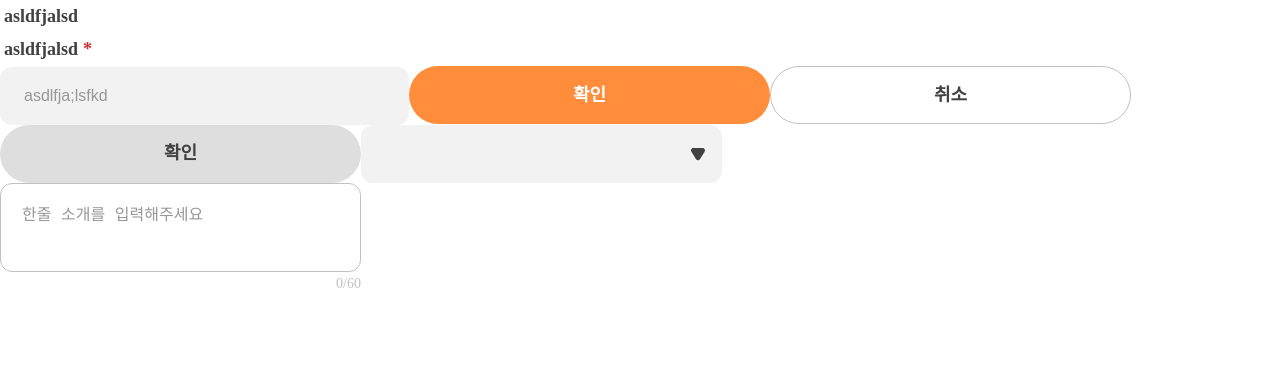
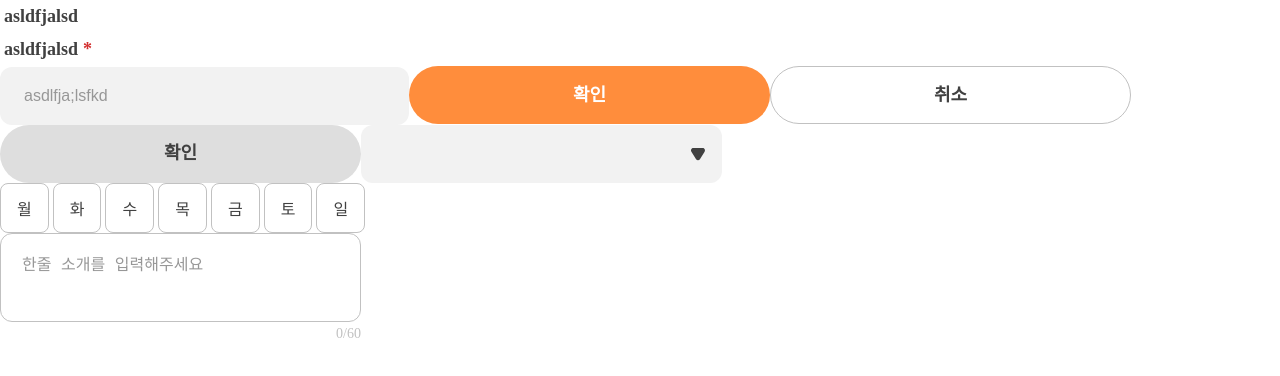
Before and after one commit to TheAverageAgeHasGottenYounger/front, a React (Create React App) app: page / in a window 1280 px wide. Shown: the top 376 px of the page. Built offline with nearby package versions, Linux system fonts and the light colour scheme.

Commit message:
디자인 시스템 selectBox 추가

```diff
--- a/src/APP/components/Components.jsx
+++ b/src/APP/components/Components.jsx
@@ -48,3 +48,11 @@ export const TextArea = ({ placeholder, value, onChange, maxLength }) => {
         </styled.TextAreaContainer>
     );
 };
+
+export const SelectButton = ({ text, selected, onClick }) => {
+    return (
+        <styled.SelectButton selected={selected} onClick={onClick} borderRadius="8px">
+            {text}
+        </styled.SelectButton>
+    );
+};
--- a/src/APP/components/Components.styles.js
+++ b/src/APP/components/Components.styles.js
@@ -121,3 +121,14 @@ export const TextAreaCounter = styled.div`
   color: ${tokens.colors.gray[300]};
   margin-top: 4px;
 `;
+
+export const SelectButton = styled.button`
+  padding: 12px 16px;
+  border-radius: ${({ borderRadius }) => borderRadius || "8px"};
+  border: 1px solid ${({ selected }) => (selected ? tokens.colors.primary[0] : tokens.colors.gray[300])};
+  background-color: ${({ selected }) => (selected ? tokens.colors.primary.lighten[400] : "transparent")};
+  color: ${tokens.colors.gray[700]};
+  font-size: 16px;
+  cursor: pointer;
+  transition: all 0.2s ease-in-out;
+`;
--- a/src/App.js
+++ b/src/App.js
@@ -2,7 +2,7 @@ import styled from "styled-components";
 import { Navigate, Route, Routes } from "react-router-dom";
 import Login from "./APP/pages/Login/Login";
 import React, { useState } from "react";
-import { Button, Label, Input, Dropdown, TextArea } from "./APP/components/Components";
+import { Button, Label, Input, Dropdown, TextArea, SelectButton } from "./APP/components/Components";
 
 
 const Root = styled.div`
@@ -13,13 +13,29 @@ const Root = styled.div`
   min-height: 100vh; /* Root가 화면의 전체 높이를 차지하도록 설정 */
 `;
 
+const Container = styled.div`
+  display: flex;
+  gap: 4px;
+  flex-wrap: wrap;
+`;
+
+
 function App() {
   const [inputValue, setInputValue] = useState("");
   const [selectedValue, setSelectedValue] = useState("");
   const [text, setText] = useState(""); // TextArea 값을 저장할 state 추가
+  const [selectedDays, setSelectedDays] = useState([]); // 여러 개 선택 가능
+
   const handleChange = (e) => {
     setText(e.target.value);
   };
+
+  const toggleSelect = (day) => {
+    setSelectedDays((prev) =>
+      prev.includes(day) ? prev.filter((d) => d !== day) : [...prev, day]
+    );
+  };
+
   return (
     <Root>
         <Label text = "asldfjalsd"/>
@@ -53,6 +69,17 @@ function App() {
           value={selectedValue}
           onChange={(e) => setSelectedValue(e.target.value)}
         />
+
+        <Container>
+              {["월", "화", "수", "목", "금", "토", "일"].map((day) => (
+                <SelectButton
+                  key={day}
+                  text={day}
+                  selected={selectedDays.includes(day)}
+                  onClick={() => toggleSelect(day)}
+                />
+            ))}
+        </Container>
         <TextArea placeholder="한줄 소개를 입력해주세요" value={text} onChange={handleChange} maxLength={60} />
       <Routes>
           <Route path="/login" element={<Login />} />
```
